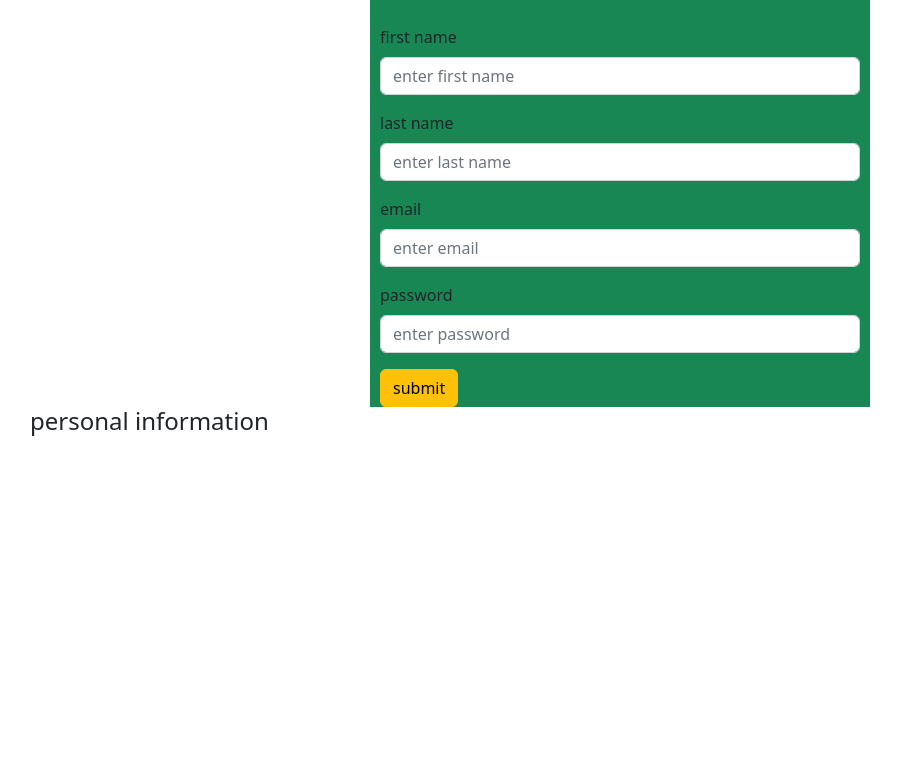
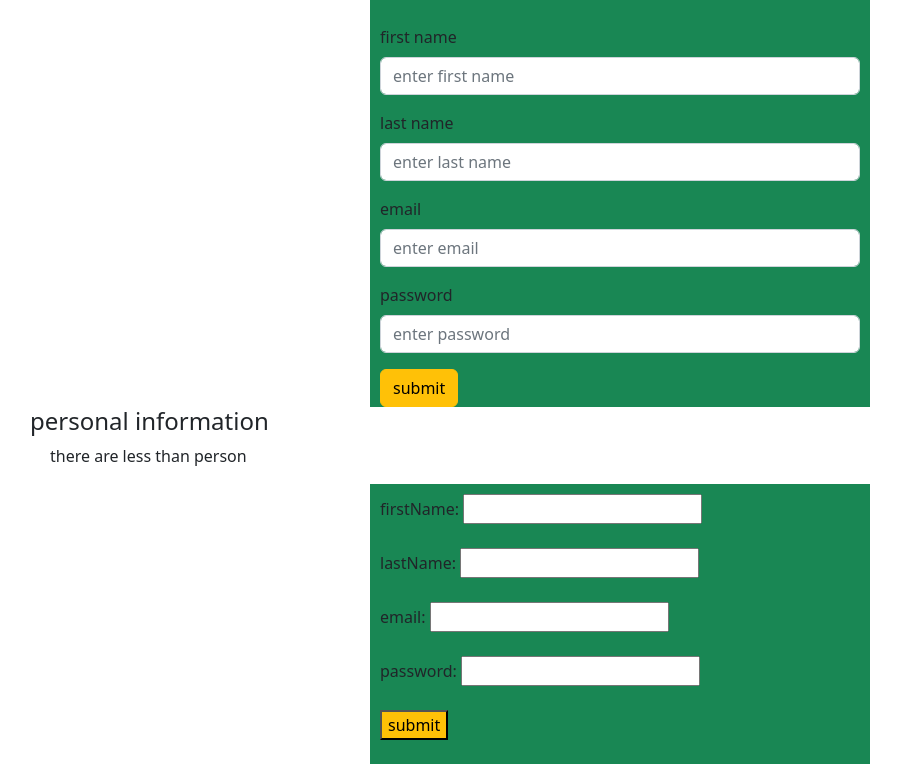
Before and after one commit to Tparfaite/php-form-validation, a PHP site: page / in a window 1280 px wide. Shown: the part 109-873 px from the top of the page, without its empty margins (20-921 px from the left). Before the commit the page ends 545 px from the top, so only its background shows below. Run offline with PHP 8.4, Linux system fonts and the light colour scheme; data that the repository does not hold is empty.

Commit message:
Feat:insert data from form into database -Add all -Includes connection [Finishes#]

```diff
--- a/index.php
+++ b/index.php
@@ -12,7 +12,7 @@ if(!$connect){
     echo "connection error: " .mysqli_connect_error();
 }
 
-$query='SELECT * FROM person';
+$query='SELECT * FROM person ORDER BY id DESC';
 $result=mysqli_query($connect,$query);
 $persons=mysqli_fetch_all($result,MYSQLI_ASSOC);
 
@@ -35,20 +35,27 @@ print_r($persons);
   <div class="card bg-primary">
 
         <div class="card-header bg-danger">
-          <?php echo "My password is " .$person['password'] ;?>
+          <?php echo htmlspecialchars("My password is " .$person['password']) ;?>
         </div>
         <div class="card-body">
-          <?php  echo $person['firstName']; ?>
-          <?php echo $person['lastName'] ; ?>
+          <?php  echo htmlspecialchars($person['firstName']); ?>
+          <?php echo htmlspecialchars($person['lastName'] ); ?>
         </div>
         <div class="card-footer">
             <?php echo $person['email']; ?>
         </div>
+        <a href="form.php">Another Form</a>
 
   </div>
    <?php } ?>
+
+   <?php if(count($persons)>=4){ ?>
+    <p>there are 4 or more than 4 person</p>
+    <?php } else{?>
+      <p>there are less than  person</p>
+    <?php } ?>
   </div>
-
-
-
+<?php
+    include('insert.php');
+ ?>
 </html>
--- /dev/null
+++ b/insert.php
@@ -0,0 +1,47 @@
+<?php
+
+$conn=mysqli_connect('localhost', 'Parfaite','Perfect@S1','personal-info');
+if(!$conn){
+    echo "mysql connection error: " .mysqli_connect_error();
+}
+if(isset($_POST['submit'])){
+    if(!empty($_POST['firstName']) && !empty($_POST['lasttName']) && !empty($_POST['email']) && !empty($_POST['password'])){
+        $firstName=$_POST['firstName'];
+        $lastName=$_POST['lasttName'];
+        $email=$_POST['email'];
+        $password=$_POST['password'];
+        $query="insert into person(firstName,lastName,email,password) values('$firstName', '$lastName', '$email', '$password')";
+        $insert=mysqli_query($conn,$query);
+        if($insert){
+            echo "form submitted successfully";
+        }
+        else{
+            echo "form not submitted";
+        }
+    }
+    else{
+        echo "all fields are required";
+    }
+}
+?>
+
+
+<!DOCTYPE html>
+<html lang="en">
+<head>
+    <meta charset="UTF-8">
+    <meta http-equiv="X-UA-Compatible" content="IE=edge">
+    <meta name="viewport" content="width=device-width, initial-scale=1.0">
+    <title>insert into table</title>
+    <link rel="stylesheet" href="style.css">
+</head>
+<body>
+    <form action="insert.php" method="POST" class="bg-success">
+        firstName: <input type="text" name="firstName"> <br> <br>
+        lastName: <input type="text" name="lasttName"> <br> <br>
+        email: <input type="text" name="email"> <br> <br>
+        password: <input type="text" name="password"> <br> <br>
+      <button class="bg-warning" type="submit" name="submit">submit</button><br> <br>
+    </form>
+</body>
+</html>
```
